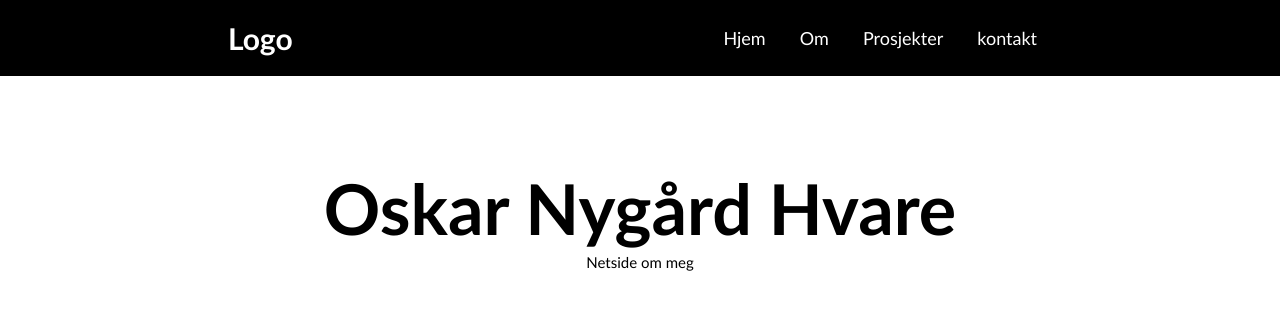
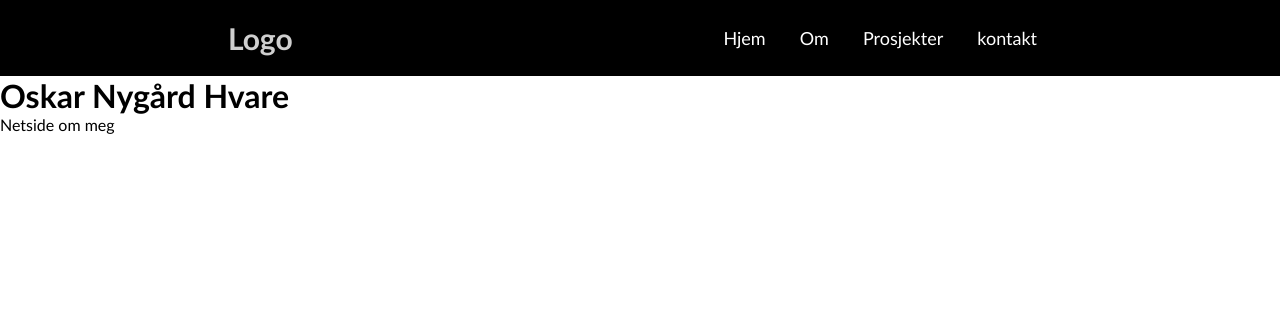
Before and after one commit to oskhav/Nettside, a plain HTML site: page index.html in a window 1280 px wide. Drawn offline with Linux system fonts and the light colour scheme.

Commit message:
Add files via upload

```diff
--- a/CSS/test.css
+++ b/CSS/test.css
@@ -34,71 +34,15 @@ nav ul li a{
   padding: 0 15px;
 }
 
-
-* {
-  padding: 0;
-  margin: 0;
-  box-sizing: border-box;
-  font-family: 'Gill Sans', 'Gill Sans MT', Calibri, 'Trebuchet MS', sans-serif;
-}
-
-header {
-  background-color: black;
-  color: rgb(255, 255, 255);
-  width: 100%;
-  display: flex;
-  align-items: center;
-  justify-content: space-around;
-  padding: 20px;
-}
-
-header h2 {
-  font-size: 30px;
-}
-
-nav ul li {
-  list-style: none;
-  display: inline-block;
-}
-
-nav ul li a {
-  text-decoration: none;
-  color: rgb(255, 255, 255);
-  font-size: 18px;
-  padding: 0 15px;
-}
-
-.logo-img {
-  width: 100px; /* Adjust the width as needed */
-  height: auto; /* Maintain aspect ratio */
-}
-
-.content{
-  width: 100%;
-  position: absolute;
-  top: 25%;
-  transform: translateY(-50%);
-  text-align: center;
-  color: rgb(0, 0, 0);
-}
-
-.content h1{
-  font-size: 70px;
-  margin-top: 40px;
-}
-
-.content p1{
-  margin: 20px auto;
-  font-weight: 100;
-  line-height: 25px;
-  font-size:  15px;
+h {
+  font-size: large;
 }
 
 
-body {
-  width:100%;
-  height: 100vh;
-  background-image: url("../Bilder/IMG_4169.JPG");
-  background-size: cover;
-  background-position: center;
+p {
+  text-align: center;
 }
+
+q {
+  text-align: center;
+}
```
